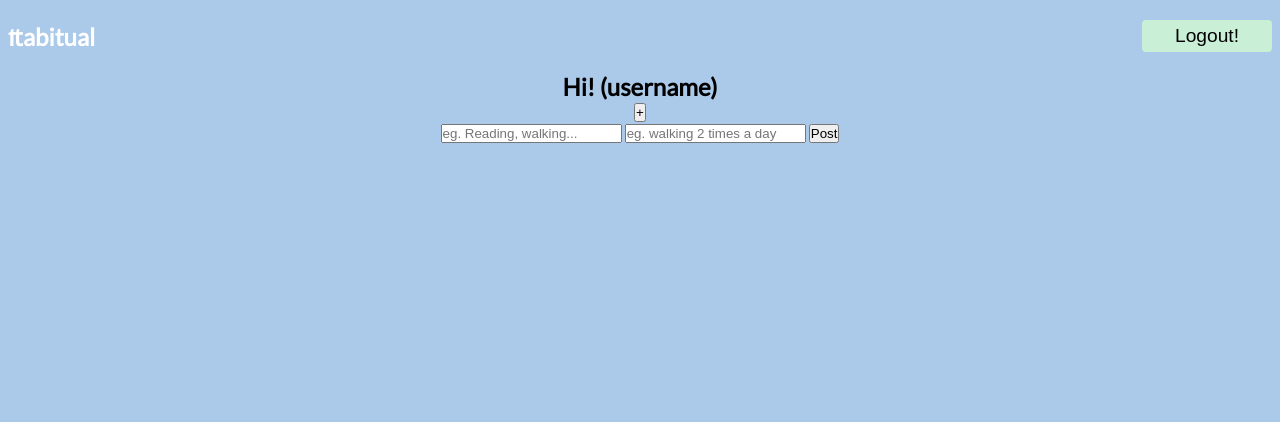
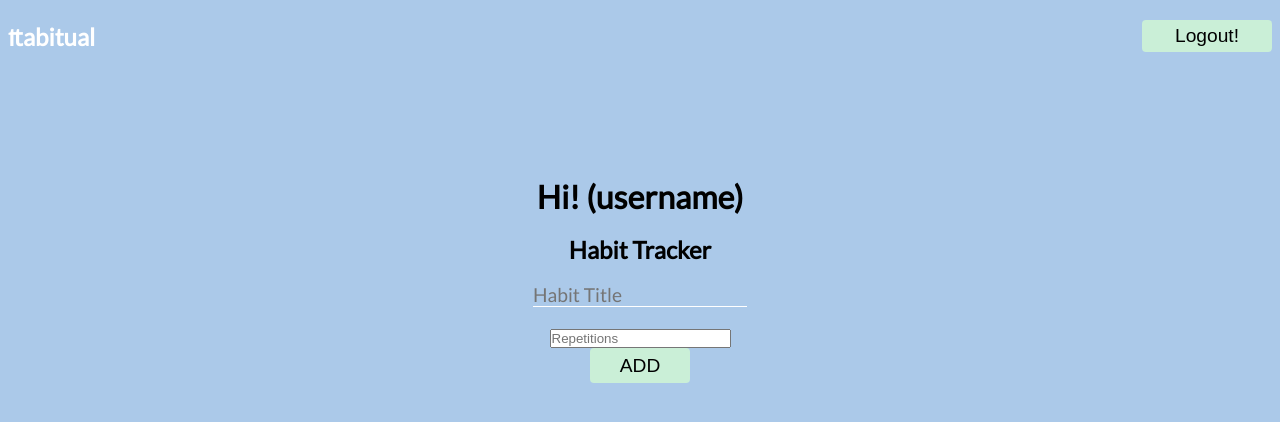
Before and after one commit to Moontoast435/Habitual, a plain HTML site: page client/homeindex.html in a window 1280 px wide. Drawn offline with Linux system fonts and the light colour scheme.

Commit message:
remove createmenubtn from the form

```diff
--- a/client/homeindex.html
+++ b/client/homeindex.html
@@ -26,18 +26,19 @@
 
 
         <div id="greeting" class="col-lg-6">
-           <h2>Hi! (username)</username></h2>
-           <button id="createMenuBtn" class="w3-button w3-circle w3-black">+</button>
-           <div class="col-lg-6">
+           <h1>Hi! (username)</username></h1><br>
+            <h2>Habit Tracker</h2><br>
            <form id="createHabitForm">
-            <input type="text" id="habitName" placeholder="eg. Reading, walking...">
-            <input type="number" id="frequency" name="" placeholder="eg. walking 2 times a day">
-            <button type="submit" id="createPost">Post</button>
+            <input type="text" id="habitName" placeholder="Habit Title"><br>
+            <input type="select" id="frequency" name="" placeholder="Repetitions"><br>
+            <button type="submit" id="createPost">ADD</button><br><br>
            </form>
         </div>
         </div>
 
         <div id="greetingPost" class="col-lg-6">
+            <h2>Browse Pervious Activity</h2><br>
+
 
         </div>
 
@@ -45,5 +46,10 @@
 
 
 
+
+
+
+
+
 </body>
 </html>
--- a/client/static/css/homepagestyles.css
+++ b/client/static/css/homepagestyles.css
@@ -85,18 +85,54 @@ p{
 
       }
 
+ /* form */
 
+    #greeting {
 
+        text-align: center;
+        margin-top: 80px;
+        padding: 25px;
+    }
 
-
-
-
-    .midcontainer {
-        display: flex;
-        text-align: center;
+    #createMenuBtn {
+        height: 45px;
+        width:45px;
+        border-radius:30px;
+        line-height: 3;
     }
 
 
+    #greetingPost {
+      text-align: justify;
+      display: none;
+    }
+
+    input[type="text"], input[type="number"], input[type="date"]{
+      background: transparent;
+      border: 0;
+      border-radius:0 ;
+      border-bottom: 1px solid #fff;
+      color: gray;
+      font-family: 'Lato', sans-serif;
+      font-size: 1.2em;
+      font-weight: 500;
+      margin-bottom: 20px;
+      text-align: justify;
+    }
+
+    input[type="number"] {
+      width: 100px;
+      margin-bottom: 20px;
+    }
+
+    #createPost {
+      width: 100px;
+      height: 35px;
+      font-size: 1.2rem;
+      background-color:#caefd7 ;
+      border: none;
+      border-radius:4px;
+    }
 
 
 
@@ -106,5 +142,8 @@ p{
 
     #title{
     text-align: center;}
+    }
 
-    }
+    #greetingPost {
+    text-align: center;
+   }
```
